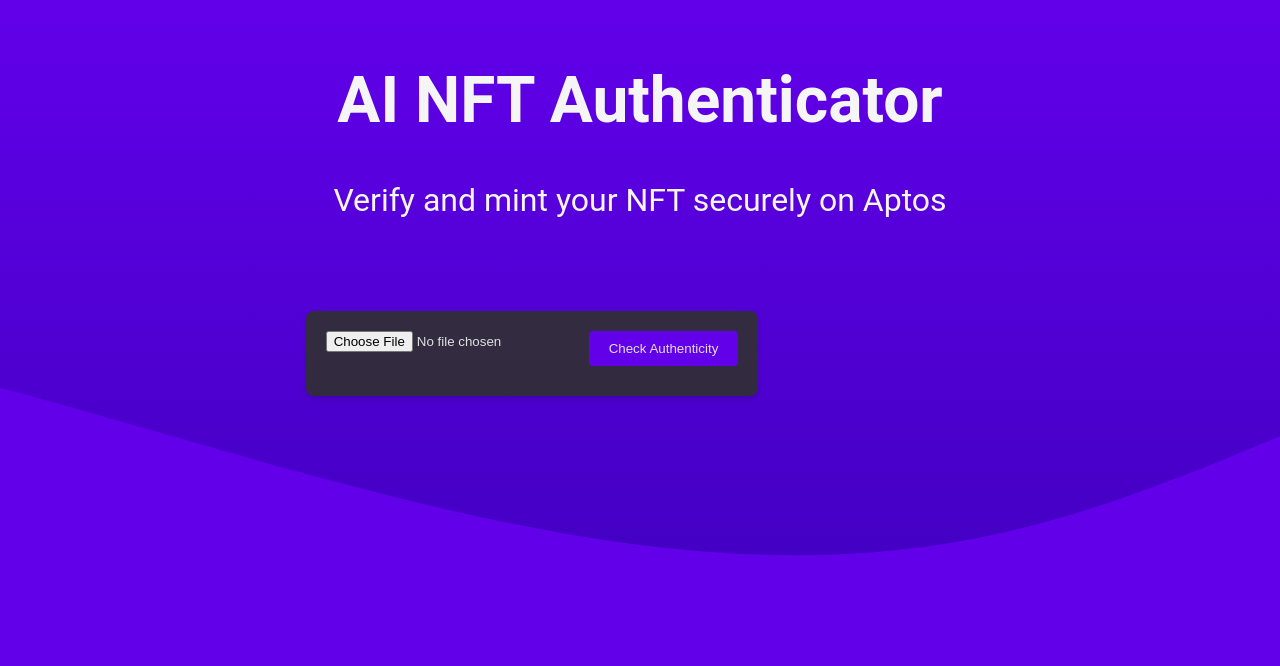
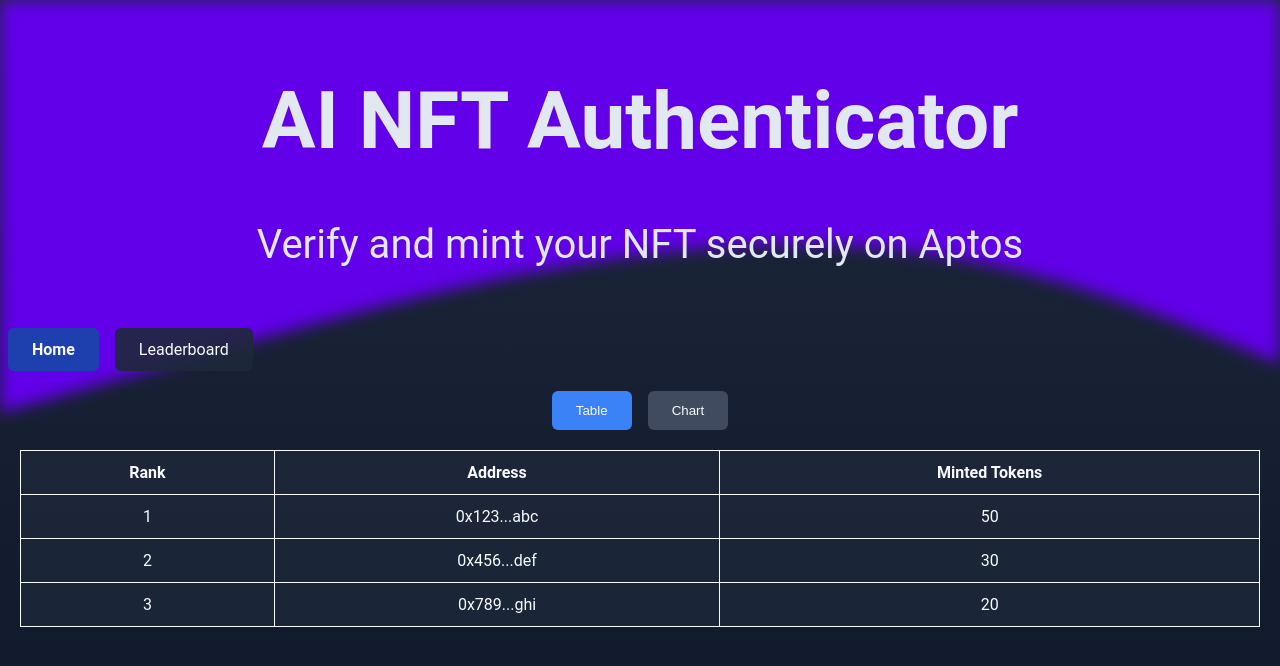
Before and after one commit to manojsuthar1412/aptos-nft-validator, a React (Vite) app: page /leaderboard in a window 1280 px wide. Shown: the top 666 px of the page. Built offline with nearby package versions, Linux system fonts and the light colour scheme; the HTML template or start-up script is replaced by a standard one.

Commit message:
Added leaderboard

```diff
--- a/src/App.jsx
+++ b/src/App.jsx
@@ -1,18 +1,46 @@
 import React, { useState } from 'react';
+import { BrowserRouter as Router, Route, Routes, Link } from 'react-router-dom';
 import Header from './components/Header';
 import UploadSection from './components/UploadSection';
 import ResultSection from './components/ResultSection';
 import MintResultSection from './components/MintResultSection';
+import Leaderboard from './pages/Leaderboard';
 
 function App() {
   const [uploadedImage, setUploadedImage] = useState(null);
   const [authResult, setAuthResult] = useState(null);
   const [mintResult, setMintResult] = useState(null);
   const [loading, setLoading] = useState(false);
+  const [activeRoute, setActiveRoute] = useState('/'); // State to track active route
+
+  const handleRouteChange = (route) => {
+    setActiveRoute(route);
+  };
 
   return (
+    <Router>
       <div className="app">
         <Header />
+        <nav>
+          <Link
+            to="/"
+            className={activeRoute === '/' ? 'active' : ''}
+            onClick={() => handleRouteChange('/')}
+          >
+            Home
+          </Link>
+          <Link
+            to="/leaderboard"
+            className={activeRoute === '/leaderboard' ? 'active' : ''}
+            onClick={() => handleRouteChange('/leaderboard')}
+          >
+            Leaderboard
+          </Link>
+        </nav>
+        <Routes>
+          <Route
+            path="/"
+            element={
               <div className="content">
                 <UploadSection
                   setUploadedImage={setUploadedImage}
@@ -20,7 +48,6 @@
                   setAuthResult={setAuthResult}
                 />
                 {uploadedImage && (
-          <>
                   <div className="result-container">
                     {(loading || authResult) && (
                       <ResultSection
@@ -34,10 +61,14 @@
                     )}
                     {mintResult && <MintResultSection mintResult={mintResult} />}
                   </div>
-          </>
                 )}
               </div>
+            }
+          />
+          <Route path="/leaderboard" element={<Leaderboard />} />
+        </Routes>
       </div>
+    </Router>
   );
 }
 
--- a/src/index.css
+++ b/src/index.css
@@ -2,9 +2,9 @@
   font-family: 'Roboto', sans-serif; /* Updated font */
   margin: 0;
   padding: 0;
-  background: linear-gradient(to bottom, #6200ea, #3700b3);
+  background: linear-gradient(to bottom, #1e293b, #0f172a); /* Updated gradient for a modern look */
   background-attachment: fixed;
-  color: #e0e0e0; /* Softer foreground color */
+  color: #f8fafc; /* Softer foreground color for better readability */
   overflow-x: hidden;
 }
 
@@ -18,14 +18,16 @@
   background: url('/src/assets/wave.svg') no-repeat center top;
   background-size: cover;
   z-index: -1;
+  transform: scaleY(-1); /* Invert the wave vertically */
+  filter: blur(8px); /* Apply blur effect */
 }
 
 .header {
   text-align: center;
   padding: 20px;
   background: transparent;
-  color: #f5f5f5; /* Softer white for header text */
-  font-size: 2rem;
+  color: #e2e8f0; /* Softer white for header text */
+  font-size: 2.5rem; /* Slightly larger font size */
   animation: fadeIn 1.5s ease-in-out;
 }
 
@@ -48,11 +50,11 @@
   margin: 20px auto;
   padding: 20px;
   max-width: 600px;
-  background: rgba(48, 48, 48, 0.9); /* Darker background for better contrast */
-  border-radius: 8px;
-  box-shadow: 0 4px 6px rgba(0, 0, 0, 0.1);
+  background: rgba(30, 41, 59, 0.9); /* Darker background for better contrast */
+  border-radius: 12px; /* Slightly larger border radius */
+  box-shadow: 0 6px 10px rgba(0, 0, 0, 0.2); /* Enhanced shadow */
   text-align: center;
-  color: #e0e0e0; /* Softer text color */
+  color: #f8fafc; /* Softer text color */
 }
 
 .image-preview {
@@ -67,13 +69,13 @@
 button {
   position: relative;
   overflow: hidden;
-  transition: background 0.3s ease;
+  transition: background 0.3s ease, transform 0.2s ease;
   cursor: pointer;
-  border-radius: 4px;
+  border-radius: 6px; /* Slightly larger border radius */
   border: none;
-  color: #e0e0e0; /* Softer button text color */
-  background: #6200ea;
-  padding: 10px 20px;
+  color: #f8fafc; /* Brighter button text color */
+  background: #3b82f6; /* Updated button color to vibrant blue */
+  padding: 12px 24px; /* Larger padding */
 }
 
 button::after {
@@ -92,22 +94,44 @@
 }
 
 button:hover {
-  background: #3700b3;
+  background: #2563eb; /* Darker blue hover color */
+  transform: scale(1.05); /* Slight scaling effect */
 }
 
+nav a {
+  display: inline-block;
+  padding: 12px 24px;
+  margin: 0 8px;
+  border-radius: 6px;
+  text-decoration: none;
+  color: #f8fafc; /* Match button text color */
+  background: rgba(30, 41, 59, 0.9); /* Match button background color */
+  transition: background 0.3s ease, transform 0.2s ease;
+}
+
+nav a:hover {
+  background: #2563eb; /* Darker blue hover color */
+  transform: scale(1.05); /* Slight scaling effect */
+}
+
+nav a.active {
+  background: #1e40af; /* Even darker blue for active link */
+  font-weight: bold; /* Highlight active link with bold text */
+}
 
 .upload-controls label {
   display: inline-block;
-  padding: 10px 20px;
-  background: #6200ea;
-  color: #e0e0e0;
-  border-radius: 4px;
+  padding: 12px 24px;
+  background: #3b82f6; /* Updated label color to match buttons */
+  color: #f8fafc;
+  border-radius: 6px;
   cursor: pointer;
-  transition: background 0.3s ease;
+  transition: background 0.3s ease, transform 0.2s ease;
 }
 
 .upload-controls label:hover {
-  background: #3700b3;
+  background: #2563eb; /* Darker blue hover color */
+  transform: scale(1.05);
 }
 
 @keyframes fadeIn {
@@ -138,3 +162,54 @@
   height: 40px;
   animation: spin 1s linear infinite;
 }
+
+.leaderboard {
+  padding: 20px;
+  text-align: center;
+}
+
+.tab-menu {
+  display: flex;
+  justify-content: center;
+  margin-bottom: 20px;
+}
+
+.tab-menu button {
+  padding: 12px 24px;
+  margin: 0 8px;
+  border: none;
+  border-radius: 6px;
+  background: #414b60; /* Updated tab button color to vibrant blue */
+  color: #f8fafc;
+  cursor: pointer;
+  transition: background 0.3s ease, transform 0.2s ease;
+}
+
+.tab-menu button.active {
+  background: #3b82f6; /* Darker blue for active tab */
+}
+
+.tab-menu button:hover {
+  background: #2563eb;
+  transform: scale(1.05);
+}
+
+.leaderboard-table {
+  width: 100%;
+  border-collapse: collapse;
+  margin: 0 auto;
+}
+
+.leaderboard-table th,
+.leaderboard-table td {
+  border: 1px solid #f8fafc;
+  padding: 12px;
+  text-align: center;
+  background: rgba(30, 41, 59, 0.8); /* Updated table cell background */
+  color: #f8fafc; /* Brighter text color */
+}
+
+.chart-container {
+  max-width: 600px;
+  margin: 0 auto;
+}
--- /dev/null
+++ b/src/pages/Leaderboard.jsx
@@ -0,0 +1,71 @@
+import React, { useState } from 'react';
+import { Pie } from 'react-chartjs-2';
+import 'chart.js/auto';
+
+const leaderboardData = [
+  { rank: 1, address: '0x123...abc', minted: 50 },
+  { rank: 2, address: '0x456...def', minted: 30 },
+  { rank: 3, address: '0x789...ghi', minted: 20 },
+];
+
+function Leaderboard() {
+  const [activeTab, setActiveTab] = useState('Table');
+
+  const chartData = {
+    labels: leaderboardData.map((entry) => entry.address),
+    datasets: [
+      {
+        label: 'Minted Tokens',
+        data: leaderboardData.map((entry) => entry.minted),
+        backgroundColor: ['#4caf50', '#2196f3', '#ff9800'], // Green, blue, and orange
+        borderColor: ['#388e3c', '#1976d2', '#f57c00'], // Slightly darker shades for borders
+        borderWidth: 2, // Added border for better visibility
+      },
+    ],
+  };
+
+  return (
+    <div className="leaderboard">
+      <div className="tab-menu">
+        <button
+          className={activeTab === 'Table' ? 'active' : ''}
+          onClick={() => setActiveTab('Table')}
+        >
+          Table
+        </button>
+        <button
+          className={activeTab === 'Chart' ? 'active' : ''}
+          onClick={() => setActiveTab('Chart')}
+        >
+          Chart
+        </button>
+      </div>
+      {activeTab === 'Table' ? (
+        <table className="leaderboard-table">
+          <thead>
+            <tr>
+              <th>Rank</th>
+              <th>Address</th>
+              <th>Minted Tokens</th>
+            </tr>
+          </thead>
+          <tbody>
+            {leaderboardData.map((entry) => (
+              <tr key={entry.rank}>
+                <td>{entry.rank}</td>
+                <td>{entry.address}</td>
+                <td>{entry.minted}</td>
+              </tr>
+            ))}
+          </tbody>
+        </table>
+      ) : (
+        <div className="chart-container">
+          <Pie data={chartData} />
+        </div>
+      )}
+    </div>
+  );
+}
+
+export default Leaderboard;
```
Also changed, not shown: package.json (+6 -3 lines), 1 other file (tests, documents, lock files or other folders). Lines whose indentation alone changed are shown as unchanged.
